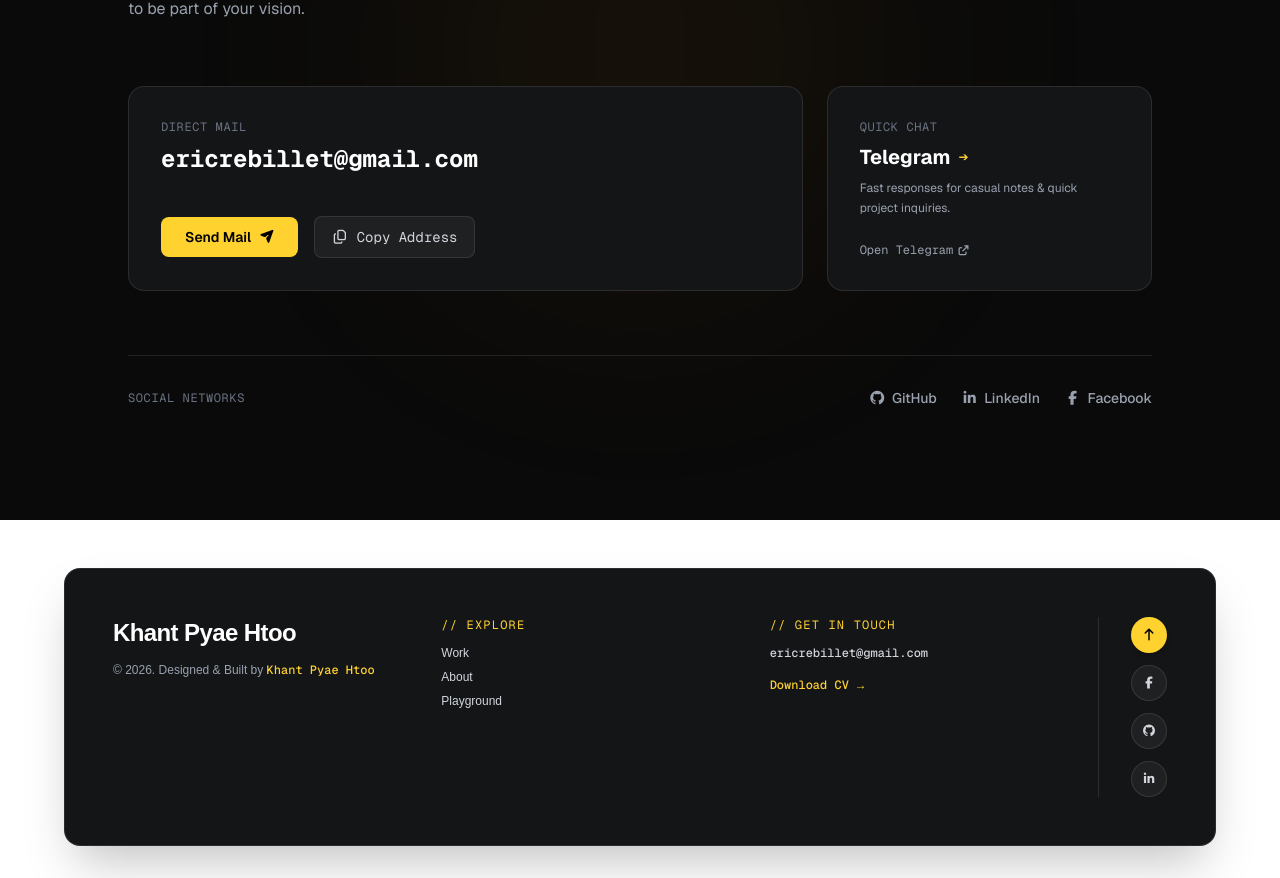
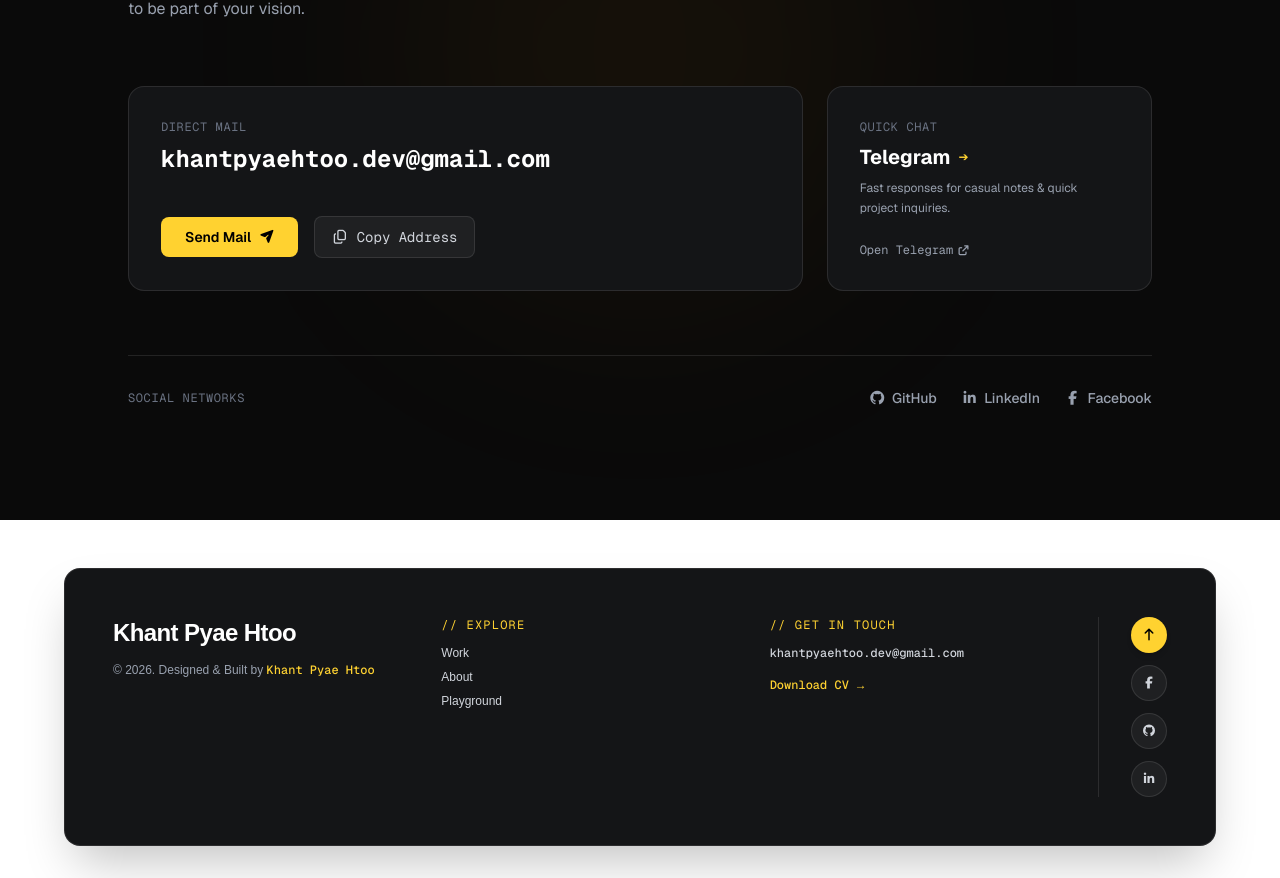
Before and after one commit to khantpyaehtoo/Portfolio, a Next.js app: page / in a window 1280 px wide. Shown: the part 4794-5672 px from the top of the page. Built offline with nearby package versions, Linux system fonts and the light colour scheme; a web font is replaced by a local one.

Commit message:
modified:

```diff
--- a/components/shared/contact.tsx
+++ b/components/shared/contact.tsx
@@ -4,7 +4,7 @@ import React, { useState } from "react";
 
 export default function ContactSection() {
     const [copied, setCopied] = useState(false);
-    const email = "ericrebillet@gmail.com";
+    const email = "khantpyaehtoo.dev@gmail.com";
 
     const handleCopyEmail = () => {
         navigator.clipboard.writeText(email);
@@ -77,7 +77,7 @@ export default function ContactSection() {
 
                     {/* Telegram / Fast Chat Card */}
                     <a
-                        href="https://t.me"
+                        href="https://t.me/pyxis_xi"
                         target="_blank"
                         rel="noopener noreferrer"
                         className="bg-[#141517] p-8 rounded-2xl border border-white/10 hover:border-amber-300/40 transition-all group flex flex-col justify-between space-y-6"
@@ -112,7 +112,7 @@ export default function ContactSection() {
                     </span>
                     <div className="flex flex-wrap gap-6 text-xs md:text-sm font-medium text-gray-400">
                         <a
-                            href="https://github.com"
+                            href="https://github.com/khantpyaehtoo"
                             target="_blank"
                             rel="noopener noreferrer"
                             className="hover:text-amber-300 transition-colors inline-flex items-center gap-1.5"
@@ -121,7 +121,7 @@ export default function ContactSection() {
                             GitHub
                         </a>
                         <a
-                            href="https://linkedin.com"
+                            href="https://linkedin.com/khantpyaehtoo"
                             target="_blank"
                             rel="noopener noreferrer"
                             className="hover:text-amber-300 transition-colors inline-flex items-center gap-1.5"
@@ -130,7 +130,7 @@ export default function ContactSection() {
                             LinkedIn
                         </a>
                         <a
-                            href="https://facebook.com"
+                            href="https://facebook.com/khantpyae.00"
                             target="_blank"
                             rel="noopener noreferrer"
                             className="hover:text-amber-300 transition-colors inline-flex items-center gap-1.5"
--- a/components/shared/faq.tsx
+++ b/components/shared/faq.tsx
@@ -135,9 +135,9 @@ export default function GoodToKnowSection() {
                                                         href="mailto:ericrebillet@gmail.com"
                                                         className="text-amber-300 underline underline-offset-4 hover:text-amber-200 transition-colors"
                                                     >
-                                                        ericrebillet@gmail.com
+                                                        khantpyaehtoo.dev@gmail.com
                                                     </a>
-                                                    . I'll get back to you
+                                                    . I&apos;ll get back to you
                                                     within 24-48 hours!
                                                 </>
                                             ) : (
--- a/components/shared/footer.tsx
+++ b/components/shared/footer.tsx
@@ -93,7 +93,7 @@ export default function Footer({ show }: FooterProps) {
                                         href="mailto:ericrebillet@gmail.com"
                                         className="block hover:text-amber-300 transition-colors font-mono"
                                     >
-                                        ericrebillet@gmail.com
+                                        khantpyaehtoo.dev@gmail.com
                                     </a>
                                     <a
                                         href="/cv.pdf"
@@ -120,7 +120,7 @@ export default function Footer({ show }: FooterProps) {
                                 <i className="fa-solid fa-arrow-up text-xs"></i>
                             </button>
                             <a
-                                href="https://facebook.com"
+                                href="https://facebook.com/khantpyae.00"
                                 target="_blank"
                                 rel="noopener noreferrer"
                                 aria-label="Facebook"
@@ -129,7 +129,7 @@ export default function Footer({ show }: FooterProps) {
                                 <i className="fa-brands fa-facebook-f text-xs"></i>
                             </a>
                             <a
-                                href="https://github.com"
+                                href="https://github.com/khantpyaehtoo"
                                 target="_blank"
                                 rel="noopener noreferrer"
                                 aria-label="GitHub"
@@ -138,7 +138,7 @@ export default function Footer({ show }: FooterProps) {
                                 <i className="fa-brands fa-github text-xs"></i>
                             </a>
                             <a
-                                href="https://linkedin.com"
+                                href="https://linkedin.com/khantpyaehtoo"
                                 target="_blank"
                                 rel="noopener noreferrer"
                                 aria-label="LinkedIn"
```
